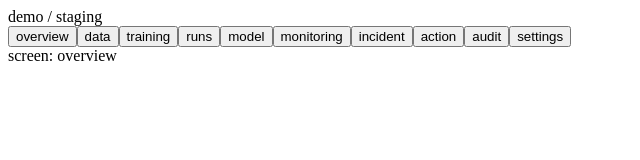
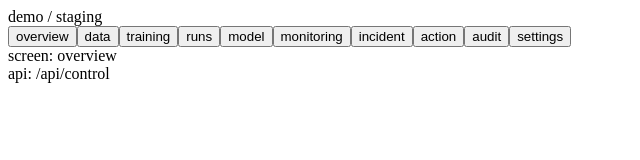
Before and after one commit to SamsudeenAshad/miniature-train, a React (Vite) app in the folder apps/web/: page / in a window 1280 px wide. Shown: the top 160 px of the page, without its empty margins (0-640 px from the left). Built offline with nearby package versions, Linux system fonts and the light colour scheme.

Commit message:
Step 138: console shows configured backend with loading state

```diff
--- a/apps/web/src/App.tsx
+++ b/apps/web/src/App.tsx
@@ -1,9 +1,14 @@
-import { useState } from "react";
+import { useEffect, useState } from "react";
+import { loadConfig, type BackendConfig } from "./config";
 import { SCREENS, requireCtx, type Screen } from "./state";
 
 export default function App() {
   const [screen, setScreen] = useState<Screen>("overview");
+  const [backend, setBackend] = useState<BackendConfig | null>(null);
   const ctx = requireCtx({ project: "demo", environment: "staging" });
+  useEffect(() => {
+    loadConfig().then(setBackend);
+  }, []);
   return (
     <main>
       <header>
@@ -17,6 +22,7 @@ export default function App() {
         ))}
       </nav>
       <section aria-live="polite">screen: {screen}</section>
+      <footer>{backend ? `api: ${backend.controlApiUrl}` : "api: loading…"}</footer>
     </main>
   );
 }
```
